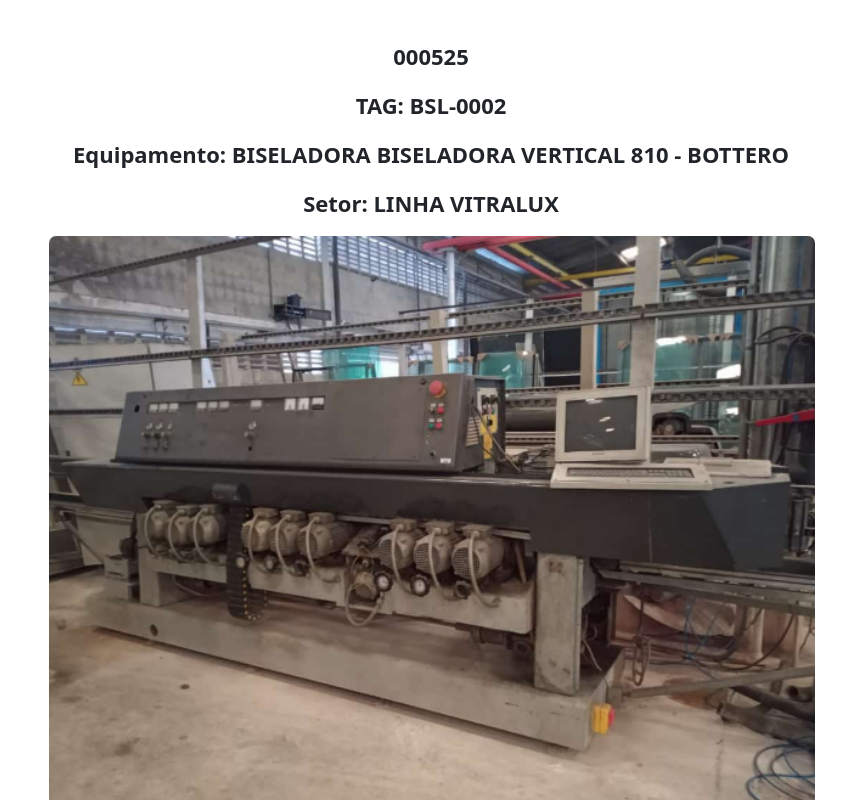
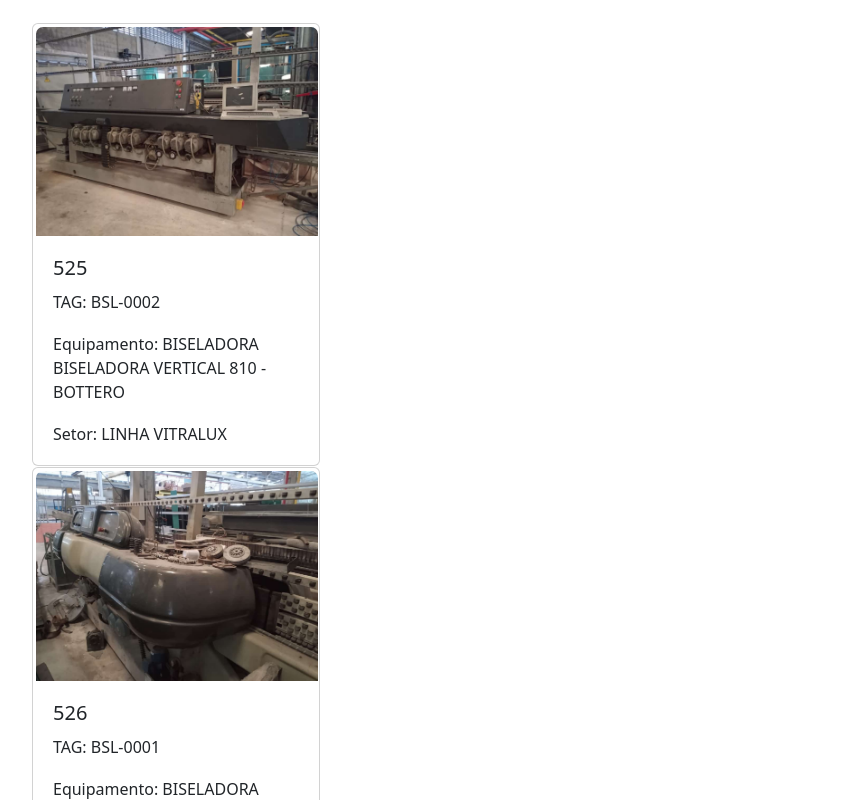
Before and after one commit to jvsprompt/absatecimento-react, a React (Create React App) app: page /equipamentos in a window 1280 px wide. Shown: the top 800 px of the page, without its empty margins (210-1056 px from the left). Built offline with nearby package versions, Linux system fonts and the light colour scheme.

Commit message:
Alterações Página de Equipamentos

```diff
--- a/src/components/EquipCard.jsx
+++ b/src/components/EquipCard.jsx
@@ -1,17 +1,20 @@
-import Button from 'react-bootstrap/Button';
+// import Button from 'react-bootstrap/Button';
 import Card from 'react-bootstrap/Card';
 
-function EquipCard() {
+function EquipCard({ id, name, tag, equipament, local, image }) {
   return (
-    <Card style={{ width: '18rem' }}>
-      <Card.Img variant="top" src="holder.js/100px180" />
+    <Card style={{ width: '18rem' }} key={ id }>
+      <Card.Img variant="top" src={ image } />
       <Card.Body>
-        <Card.Title>Card Title</Card.Title>
-        <Card.Text>
+        <Card.Title>{ name }</Card.Title>
+        {/* <Card.Text>
           Some quick example text to build on the card title and make up the
           bulk of the card's content.
-        </Card.Text>
-        <Button variant="primary">Go somewhere</Button>
+        </Card.Text> */}
+        <Card.Text>{`TAG: ${ tag }`}</Card.Text>
+        <Card.Text>{`Equipamento: ${equipament}`}</Card.Text>
+        <Card.Text>{`Setor: ${local}`}</Card.Text>
+        {/* <Button variant="primary">Go somewhere</Button> */}
       </Card.Body>
     </Card>
   );
--- /dev/null
+++ b/src/components/Loading.jsx
@@ -0,0 +1,11 @@
+import React from 'react';
+
+function Loading() {
+
+
+  return (
+    <span>Carregando...</span>
+  );
+}
+
+export default Loading;
--- a/src/pages/Equipaments.jsx
+++ b/src/pages/Equipaments.jsx
@@ -1,44 +1,35 @@
 import { useEffect, useState } from 'react';
-import { Link } from 'react-router-dom';
+
+import EquipCard from '../components/EquipCard';
+import Loading from '../components/Loading';
 
 import EquipamentsFile from '../data/equipaments.json';
 
-// URL DA API: /movie/now_playing?api_key=28fc232cc001c31e8a031f419d0a14ca&language=pt-BR
-
 function Equipaments() {
   const [equips, setEquips] = useState([]);
-  const [loading, setLoading] = useState(true);
+  const [isLoading, setIsLoading] = useState(true);
 
   useEffect(() => {
-    async function loadEquips() {
-
+    const loadEquips = async () => {
       setEquips(EquipamentsFile)
-      setLoading(false);
+      setIsLoading(false);
     }
     loadEquips();
   }, [])
 
-  if (loading) {
-    return (
-      <div className="loading">
-        <h2>Carregando...</h2>
-      </div>
-    )
-  }
-
-  return (
+  return isLoading ? <Loading/> : (
     <div className="container">
       <div className="lista-filmes" charset="utf-8">
-        {equips.map((filme) => {
+        {equips.map((eq) => {
           return (
-            <article key={filme.id}>
-              <strong>{`000${filme.name}`}</strong>
-              <strong>{`TAG: ${filme.tag}`}</strong>
-              <strong>{`Equipamento: ${filme.equipamento}`}</strong>
-              <strong>{`Setor: ${filme.setor}`}</strong>
-              <img src={filme.image} alt={filme.name} />
-              <Link to="/public/"></Link>
-            </article>
+            <EquipCard
+              id={eq.id}
+              name={eq.name}
+              tag={eq.tag}
+              equipament={eq.equipamento}
+              local={eq.setor}
+              image={eq.image}
+            />
           )
         })}
       </div>
```
